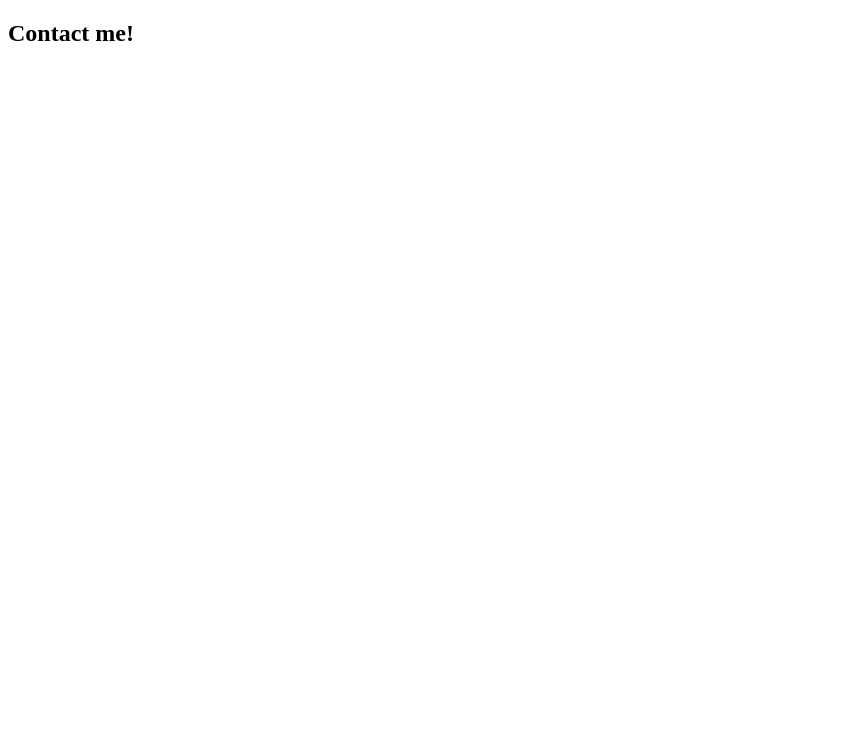
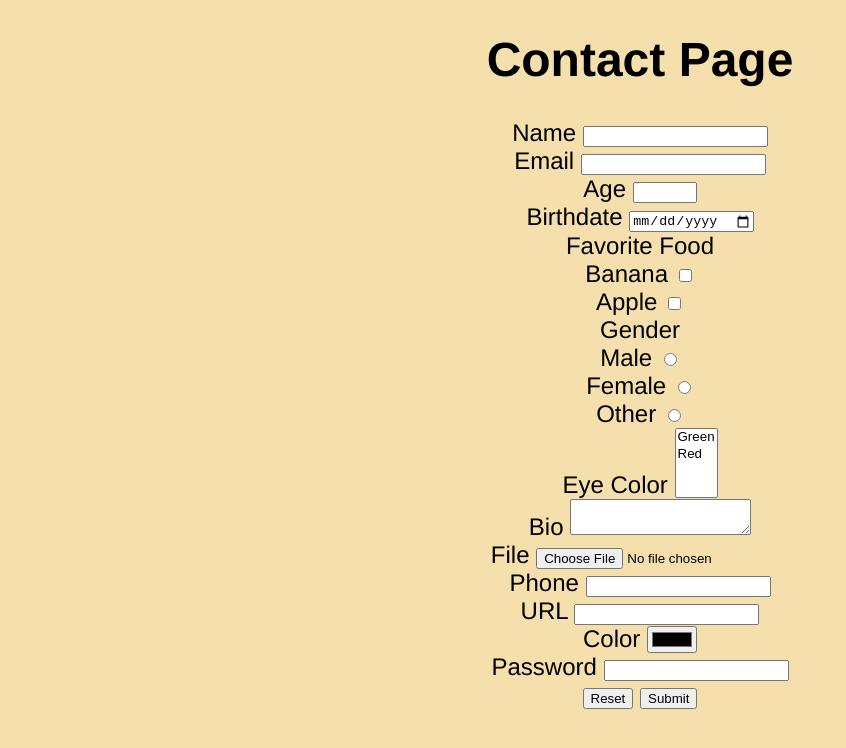
Before and after one commit to lemak91/contact-page, a plain HTML site: page index.html in a window 1280 px wide. Shown: the whole page, without its empty margins (0-846 px from the left). Drawn offline with Linux system fonts and the light colour scheme.

Commit message:
finished

```diff
--- a/index.html
+++ b/index.html
@@ -1,13 +1,94 @@
 <!DOCTYPE html>
 <html lang="en">
 <head>
-    <meta charset="UTF-8">
-    <meta http-equiv="X-UA-Compatible" content="IE=edge">
-    <meta name="viewport" content="width=device-width, initial-scale=1.0">
-    <title>Contact</title>
+  <meta charset="UTF-8">
+  <meta name="viewport" content="width=device-width, initial-scale=1.0">
+  <link rel="stylesheet" href="style.css">
+  <title>Contact Page</title>
 </head>
 <body>
-    <h2>Contact me!</h2>
-
+    <h1>Contact Page</h1>
+    <form action="results.html" method="GET" enctype="multipart/form-data">
+      <div>
+        <label for="name">Name</label>
+        <input type="text" name="name" id="name" >
+    </div>
+    <div>
+      <label for="email">Email</label>
+      <input type="email" name="email" id="email" >
+    </div>
+    <div>
+      <label for="age">Age</label>
+      <input type="number" name="age" id="age" min="1" max="200" step="5">
+    </div>
+    <div>
+      <label for="date">Birthdate</label>
+      <input type="date" name="date" id="date" min="2019-06-10">
+    </div>
+    <div>
+      Favorite Food
+      <div>
+        <label for="banana">Banana</label>
+        <input type="checkbox" name="banana" id="banana">
+      </div>
+      <div>
+        <label for="apple">Apple</label>
+        <input type="checkbox" name="apple" id="apple">
+      </div>
+    </div>
+    <div>
+      Gender
+      <div>
+        <label for="male">Male</label>
+        <input type="radio" name="gender" id="male" value="male">
+      </div>
+      <div>
+        <label for="female">Female</label>
+        <input type="radio" name="gender" id="female" value="female">
+      </div>
+      <div>
+        <label for="other">Other</label>
+        <input type="radio" name="gender" id="other" value="other">
+      </div>
+    </div>
+    <div>
+      <label for="eyeColor">Eye Color</label>
+      <select name="eyeColor" id="eyeColor" multiple>
+        <option value="Green">Green</option>
+        <option label="Red" value="Red"></option>
+      </select>
+    </div>
+    <div>
+      <label for="bio">Bio</label>
+      <textarea id="bio" name="bio"></textarea>
+    </div>
+    <input type="hidden" name="hidden" value="hi">
+    <div>
+      <label for="file">File</label>
+      <input id="file" type="file" name="file">
+    </div>
+    <div>
+      <label for="phone">Phone</label>
+      <input type="tel" name="phone" id="phone">
+    </div>
+    <div>
+      <label for="url">URL</label>
+      <input type="url" name="url" id="url">
+    </div>
+    <div>
+      <label for="color">Color</label>
+      <input type="color" name="color" id="color">
+    </div>
+    <div>
+      <label>
+        Password
+        <input type="password" name="password" >
+      </label>
+    </div>
+    <button type="reset">Reset</button>
+    <button type="submit">Submit</button>
+  </form>
+  <!-- <script src="scripts.js"></script> -->
 </body>
+<script src="index.js"></script>
 </html>
--- a/index.js
+++ b/index.js
@@ -0,0 +1,6 @@
+const placeForResults = document.getElementById("results");
+
+new URLSearchParams(window.location.search).forEach((value, name) => {
+  placeForResults.append(`${name} : ${value}`);
+  placeForResults.append(document.createElement("br"));
+});
--- a/style.css
+++ b/style.css
@@ -0,0 +1,6 @@
+body {
+    text-align: center;
+    background-color: rgb(245, 223, 173);
+    font-family: 'Franklin Gothic Medium', 'Arial Narrow', Arial, sans-serif;
+    font-size: 24px;
+}
```
Also changed, not shown: results.html (added, +13 -0 lines).
